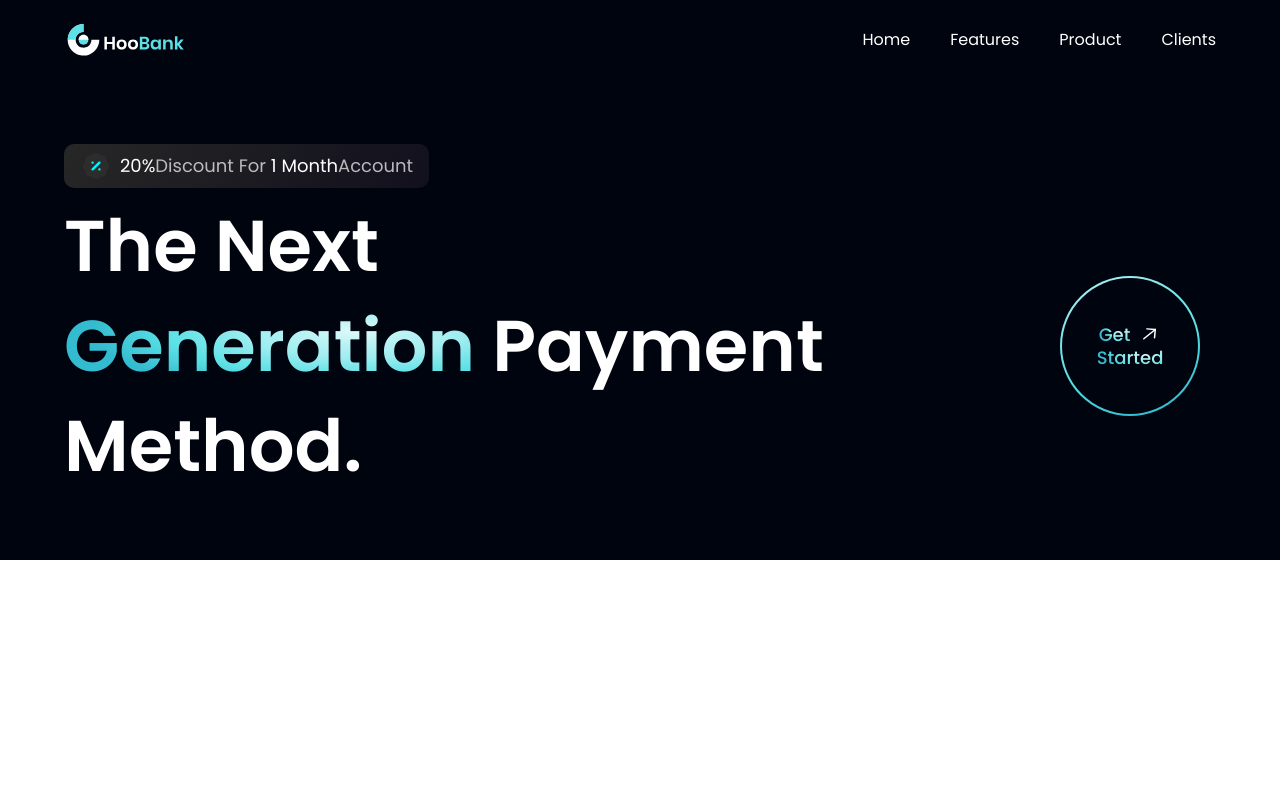
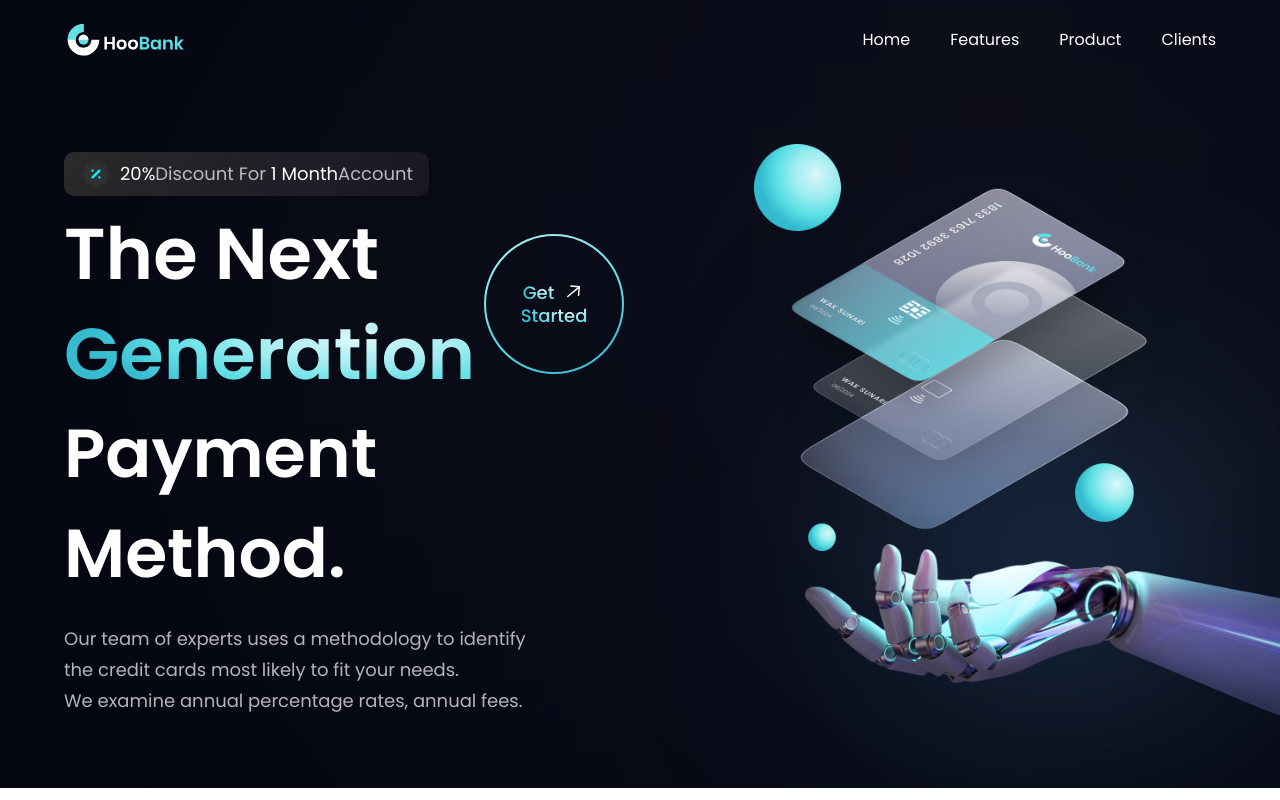
Before and after one commit to SHABIN-K/React-project-hoobank, a React (Vite) app: page / in a window 1280 px wide. Built offline with nearby package versions, Linux system fonts and the light colour scheme.

Commit message:
completed hero section

```diff
--- a/src/Components/Hero.jsx
+++ b/src/Components/Hero.jsx
@@ -6,7 +6,9 @@ import GetStarted from './GetStarted';
 
 const Hero = () => (
     <section id='home' className={`flex md:flex-row flex-col ${styles.paddingY}`}>
+
        <div className={`flex-1 ${styles.flexStart} flex-col xl:px-0 sm:px-16 px-6`}>
+
          <div className="flex flex-row items-center py-[6px] px-4 bg-discount-gradient rounded-[10px] mb-2">
           <img src={discount} alt="discount" className='w-[32px] h-[32px]'/>
            <p className={`${styles.paragraph} ml-2`}>
@@ -22,13 +24,33 @@ const Hero = () => (
             <h1 className='flex-1 font-poppins font-semibold ss:text-[72px] text-[52px] text-white ss:leading-[100px] leading-[75px]'>
               The Next<br className='sm:block hidden'/>{" "}
               <span className="text-gradient">Generation</span>{" "}
-              Payment Method.
             </h1>
             <div className="ss:flex hidden md:mr-4 mr-0 ">
               <GetStarted/>
             </div>
          </div>
+
+         <h1 className='font-poppins font-semibold ss:text-[68px] text-[52px] text-white ss:leading-[100px] leading-[75px] w-full'>Payment Method.</h1>
+         <p className={`${styles.paragraph} max-w-[470px] mt-5`}>
+          Our team of experts uses a methodology to identify the credit cards most likely to fit your needs.<br/>
+          We examine annual percentage rates, annual fees.</p>
+
        </div>
+
+       <div className={`flex-1 flex  ${styles.flexCenter} md:my-0 my-10 relative`}>
+
+         <img src={robot} alt="billing" className='w-full h-full relative z-[5]'/>
+
+         <div className='absolute z-[0] w-[40%] h-[35%] top-0 pink__gradient'/>
+         <div className='absolute z-[1] w-[80%] h-[80%] rounded-full bottom-40 white__gradient'/>
+         <div className='absolute z-[0] w-[50%] h-[50%] right-20 bottom-20 blue__gradient'/>
+
+       </div>
+
+       <div className={`ss:hidden ${styles.flexCenter} `}>
+        <GetStarted/>
+       </div>
+
     </section>
   )
 
```
